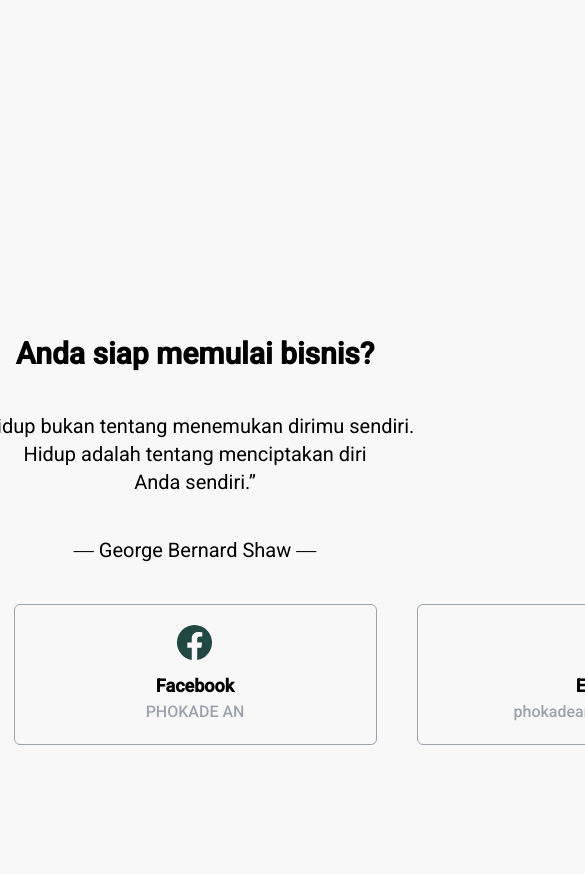
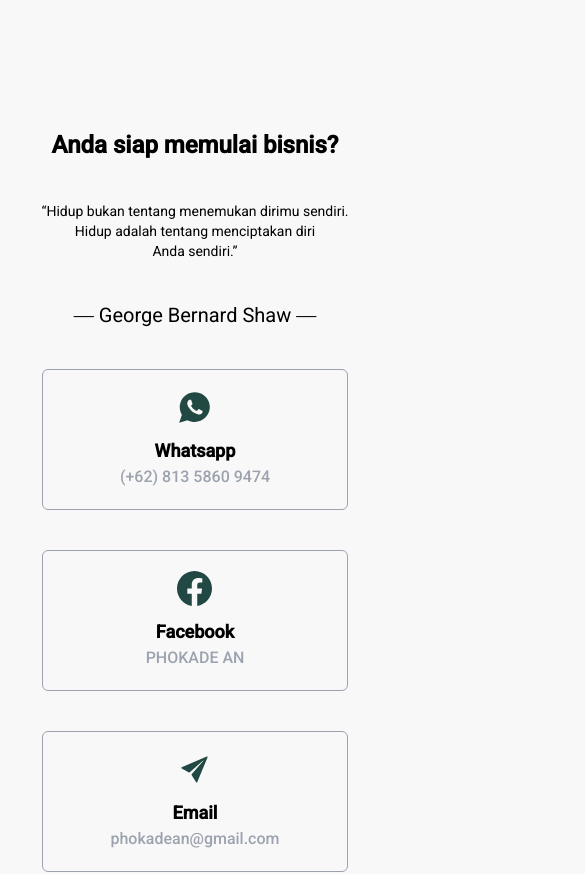
Before and after one commit to Phokade/phokade, a React (Vite) app: page / in a window 390 px wide. Shown: the part 4680-5554 px from the top of the page, 585 px wide, since content can reach past the window. Built offline with nearby package versions, Linux system fonts and the light colour scheme.

Commit message:
feat: fix contact mobile

```diff
--- a/src/components/ContactCard.jsx
+++ b/src/components/ContactCard.jsx
@@ -2,7 +2,7 @@
 function ContactCard(props) {
 	return (
 		<>
-			<div className="w-[363px] border border-gray-400 flex items-center justify-center px-14 py-5 rounded-md hover:shadow-lg duration-200 hover:shadow-yellow-300">
+			<div className="w- lg:w-[363px] border border-gray-400 flex items-center justify-center px-14 py-5 rounded-md hover:shadow-lg duration-200 hover:shadow-yellow-300">
 				<div className="flex flex-col items-center gap-3">
 					{props.contact}
 					<div>
--- a/src/layers/Contact.jsx
+++ b/src/layers/Contact.jsx
@@ -41,13 +41,13 @@
 	return (
 		<>
 			<div name="contact" className="w-full h-screen flex justify-center items-center font-roboto text-center">
-				<div className="flex flex-col">
-					<h1 className="font-bold text-3xl">Anda siap memulai bisnis?</h1>
-					<p className="mt-10 text-xl">
+				<div className="flex flex-col px-10">
+					<h1 className="font-bold text-2xl md:text-3xl">Anda siap memulai bisnis?</h1>
+					<p className="mt-10 text-sm md:text-xl">
 						“Hidup bukan tentang menemukan dirimu sendiri. <br /> Hidup adalah tentang menciptakan diri <br /> Anda sendiri.”
 					</p>
 					<p className="mt-10 text-xl">― George Bernard Shaw ―</p>
-					<div className="flex gap-10 mt-10">
+					<div className="flex flex-col lg:flex-row gap-10 mt-10 mb-20 lg:mb-0">
 						{contacts.map((contact) => (
 							<a key={contact.id} href={contact.href}>
 								<ContactCard contact={contact.contact} title={contact.title} data={contact.data} />
```
